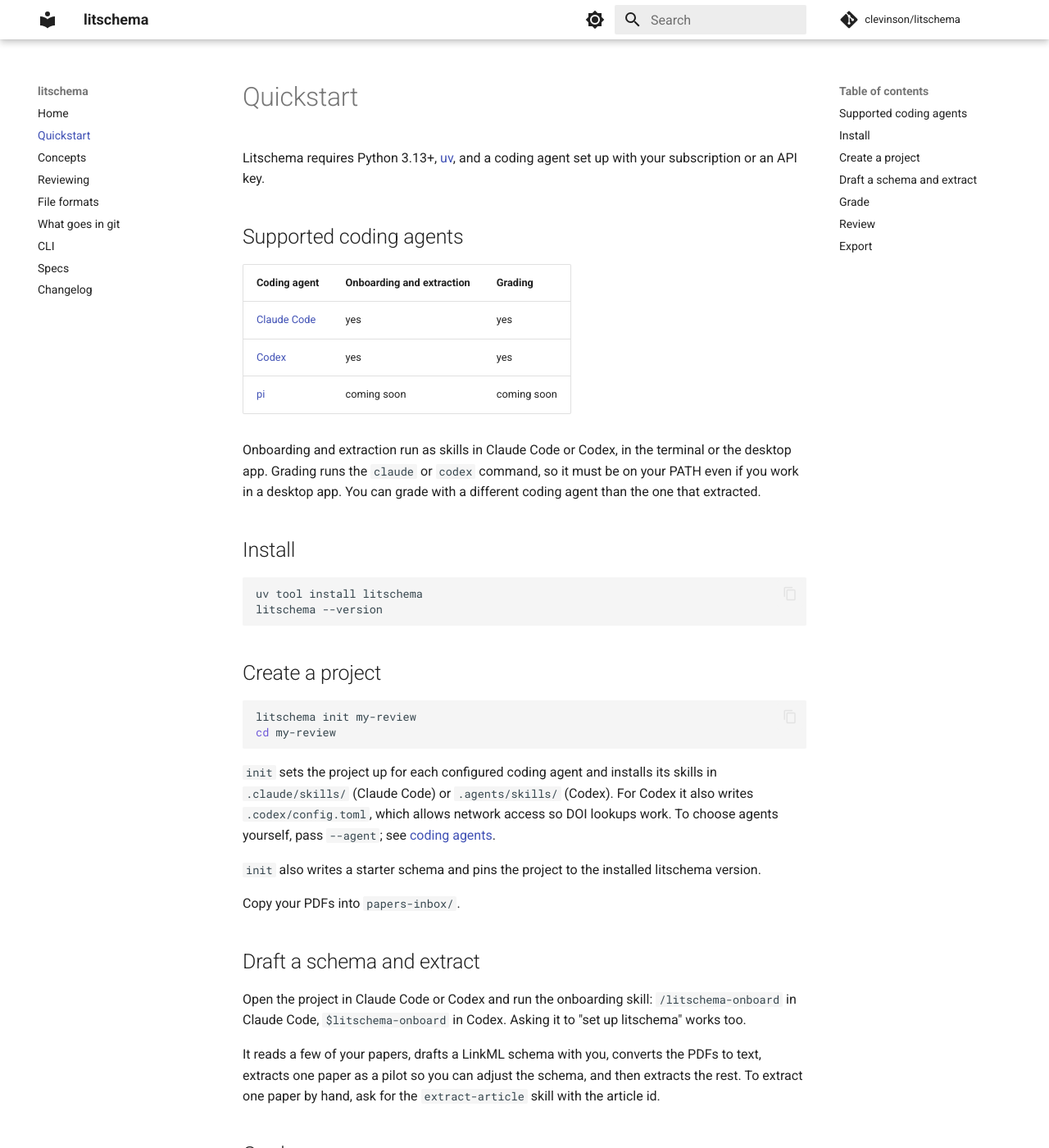
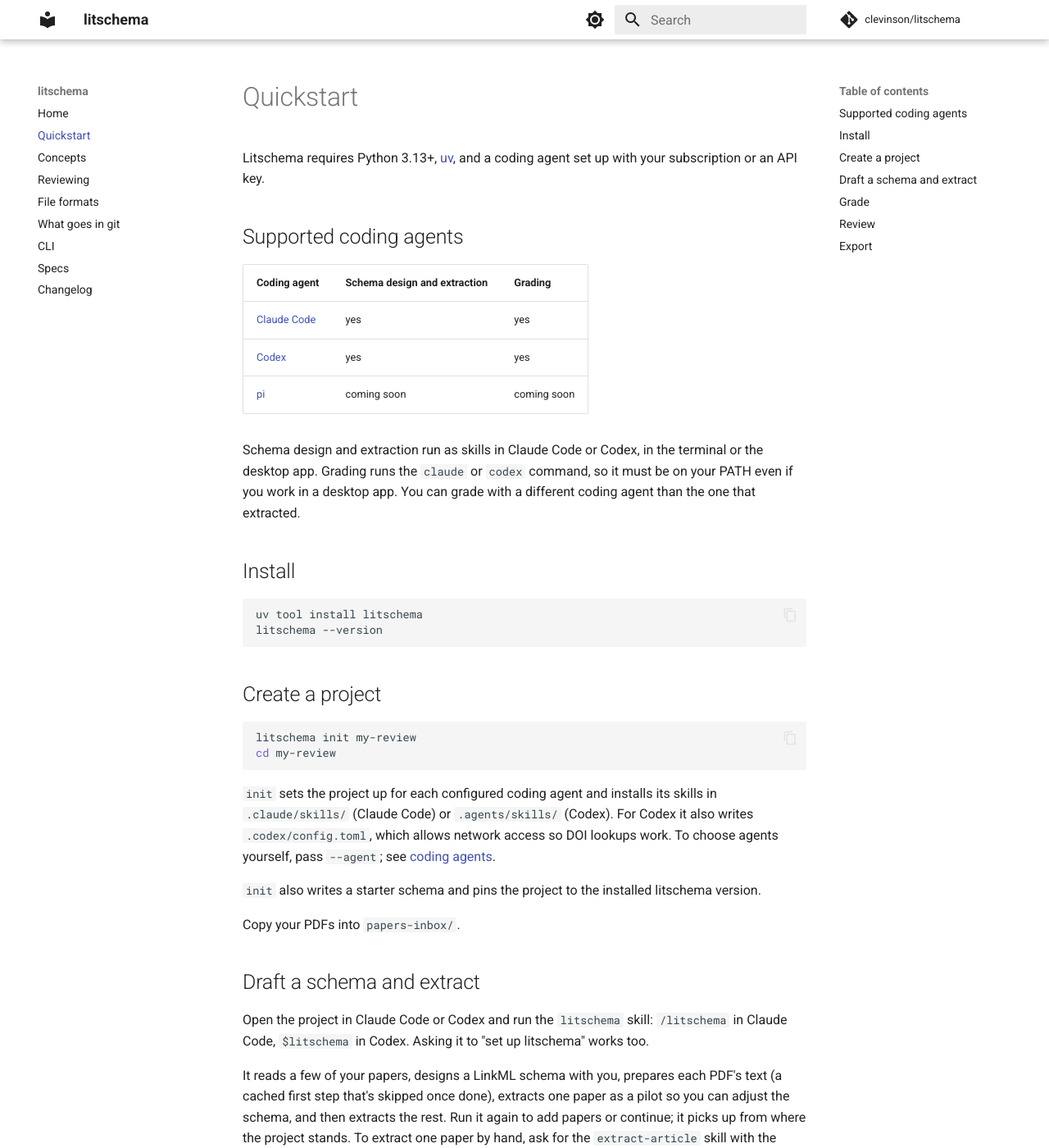
Before and after one commit to clevinson/litschema, an MkDocs documentation site: the page built from docs/quickstart.md, in a window 1280 px wide and 1400 px high. Shown: the whole window at 82% size. Built offline with MkDocs 1.6.1 and Material for MkDocs 9.7.7, drawn with Linux system fonts in a browser that asks for light colours; comment, search, counter and statistics services are not loaded.

Commit message:
feat(skills): rename litschema-onboard to litschema and resume from project state

```diff
--- a/docs/quickstart.md
+++ b/docs/quickstart.md
@@ -5,13 +5,13 @@
 
 ## Supported coding agents
 
-| Coding agent | Onboarding and extraction | Grading |
+| Coding agent | Schema design and extraction | Grading |
 | --- | --- | --- |
 | [Claude Code](https://claude.com/claude-code) | yes | yes |
 | [Codex](https://developers.openai.com/codex) | yes | yes |
 | [pi](https://pi.dev) | coming soon | coming soon |
 
-Onboarding and extraction run as skills in Claude Code or Codex, in the
+Schema design and extraction run as skills in Claude Code or Codex, in the
 terminal or the desktop app. Grading runs the `claude` or `codex` command, so
 it must be on your PATH even if you work in a desktop app. You can grade with
 a different coding agent than the one that extracted.
@@ -43,13 +43,14 @@
 
 ## Draft a schema and extract
 
-Open the project in Claude Code or Codex and run the onboarding skill:
-`/litschema-onboard` in Claude Code, `$litschema-onboard` in Codex. Asking it
-to "set up litschema" works too.
+Open the project in Claude Code or Codex and run the `litschema` skill:
+`/litschema` in Claude Code, `$litschema` in Codex. Asking it to "set up
+litschema" works too.
 
-It reads a few of your papers, drafts a LinkML schema with you, converts the
-PDFs to text, extracts one paper as a pilot so you can adjust the schema, and
-then extracts the rest. To extract one paper by hand, ask for the
+It reads a few of your papers, designs a LinkML schema with you, prepares each
+PDF's text (a cached first step that's skipped once done), extracts one paper
+as a pilot so you can adjust the schema, and then extracts the rest. Run it
+again to add papers or continue; it picks up from where the project stands. To extract one paper by hand, ask for the
 `extract-article` skill with the article id.
 
 ## Grade
```
Also changed, not shown: CHANGELOG.md (+6 -0 lines), README.md (+4 -3 lines), skills/litschema/SKILL.md (renamed from skills/litschema-onboard/SKILL.md, +33 -11 lines), specs/onboarding/spec.md (+21 -14 lines), 6 other files.
